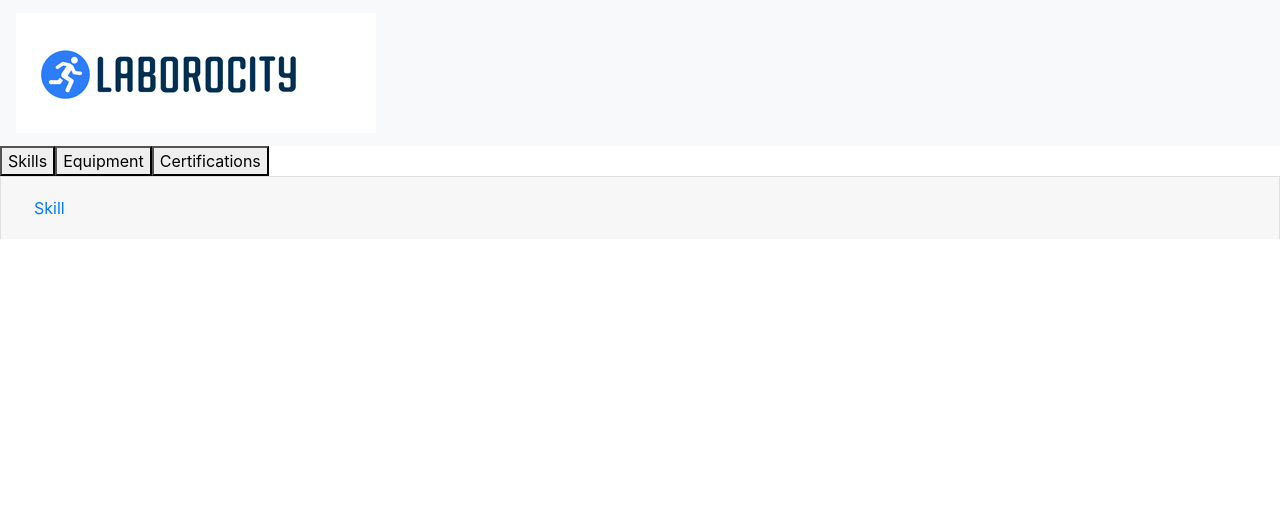
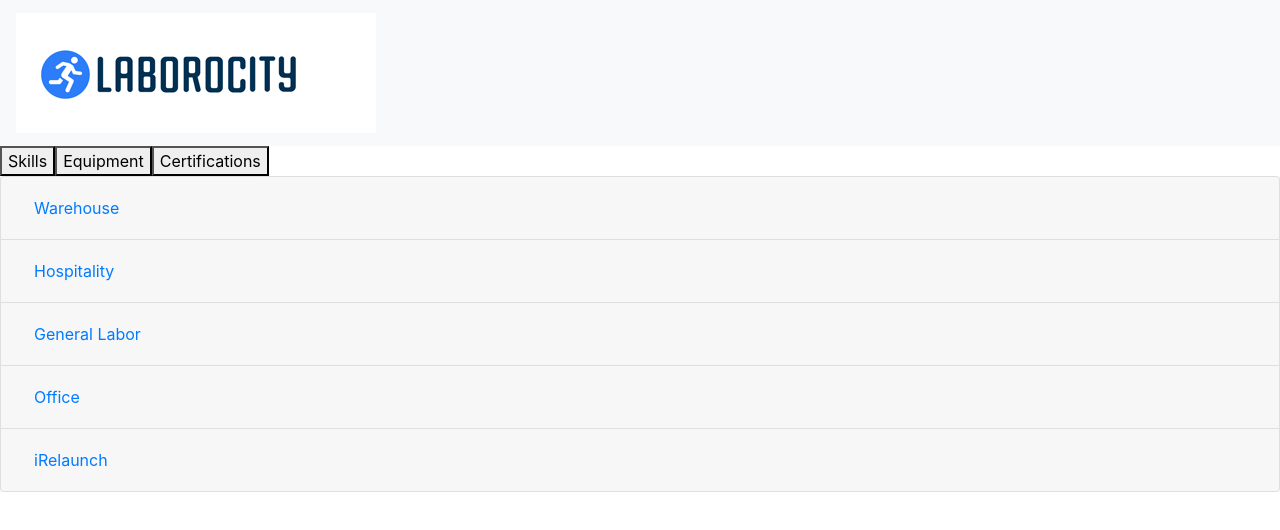
Before and after one commit to AudreyJones/Doer-App, a React (Create React App) app: page /skills in a window 1280 px wide. Shown: the top 530 px of the page. Built offline with nearby package versions, Linux system fonts and the light colour scheme; no server answers.

Commit message:
Working on passing App state down via props

```diff
--- a/src/App.js
+++ b/src/App.js
@@ -3,18 +3,12 @@ import {BrowserRouter as Router, Route, Link, Switch} from 'react-router-dom';
 import './App.css';
 import {Image, Navbar} from 'react-bootstrap';
 import Laborocity from './Laborocity.png';
+import {connect} from 'react-redux'
+import { fetchSkills, addSkill } from './actions/skills'
 
-
-
-// import AppContainer from './containers/AppContainer';
-
-
-
-// importing our various Containers and Presentational components...
 import SkillsForm from './components/SkillsForm';
 import Equipment from './components/Equipment';
 import Certifications from './components/Certifications';
-
 
 
 
@@ -29,8 +23,9 @@ class App extends Component {
 
   render() {
   console.log("App state:", this.state)
+  console.log("App props:", this.props)
+
     return (
-
       <Router>
       <div >
       <Navbar bg="light">
@@ -44,8 +39,6 @@ class App extends Component {
 
 
         <Switch>
-          {/* <Route exact path="/materials/:id" component={MaterialShow}/>
-          <Route exact path="/projects/:id" component={ProjectShow}/> */}
           <Route exact path="/certifications" component = {Certifications}/>
           <Route exact path="/equipment" component = {Equipment}/>
           <Route exact path="/skills" component = {SkillsForm}/>
@@ -57,4 +50,13 @@ class App extends Component {
   }
 }
 
-export default App;
+const mapStateToProps = state => {
+  console.log("mapStateToProps, App state: ", state)
+  // debugger
+  return {
+    // Naming the prop held by the App and what we're filling it with.
+          skills: state.skills.skills
+  }
+}
+
+export default connect(mapStateToProps, { fetchSkills, addSkill })(App)
--- a/src/components/SkillsForm.js
+++ b/src/components/SkillsForm.js
@@ -1,7 +1,11 @@
 import React, { Component } from 'react';
 import {connect} from 'react-redux'
 import { fetchSkills, addSkill } from '../actions/skills'
-import {Accordion, Form, Switch, Card, Button} from 'react-bootstrap';
+import {Accordion, Form, Col, Switch, Card, Button, Container} from 'react-bootstrap';
+import Slider from '@material-ui/core/Slider';
+
+
+
 
 
 class SkillsForm extends Component {
@@ -9,7 +13,7 @@ class SkillsForm extends Component {
     constructor(props) {
         super(props);
         this.state = {
-            name:'',
+            skills:[],
             category_ids:[],
             equipment: []
 
@@ -29,15 +33,98 @@ class SkillsForm extends Component {
         return (
             <div>
                 {/* {allSkills.map(skill =>   */}
-
                     <Accordion>
                         <Card>
                             <Card.Header>
                             <Accordion.Toggle as={Button} variant="link" eventKey="0">
-                                Skill
+                                Warehouse
                             </Accordion.Toggle>
                             </Card.Header>
                             <Accordion.Collapse eventKey="0">
+                            <Card.Body>
+                                Body
+                            </Card.Body>
+                            </Accordion.Collapse>
+                        </Card>
+
+                        <Card>
+                            <Card.Header>
+                            <Accordion.Toggle as={Button} variant="link" eventKey="1">
+                                Hospitality
+                            </Accordion.Toggle>
+                            </Card.Header>
+                            <Accordion.Collapse eventKey="1">
+                            <Card.Body>
+                                Body
+                            </Card.Body>
+                            </Accordion.Collapse>
+                        </Card>
+
+                        <Card>
+                            <Card.Header>
+                            <Accordion.Toggle as={Button} variant="link" eventKey="2">
+                                General Labor
+                            </Accordion.Toggle>
+                            </Card.Header>
+                            <Accordion.Collapse eventKey="2">
+                            <Card.Body>
+                                <Form>
+
+                                    <Form.Group>
+                                        <Form.Row>
+                                            <Col>
+                                                <Form.Check id="Restoration" label="Restoration" value="Restoration"/>
+                                            </Col>
+                                            <Col>
+                                                My Experience: {} years
+                                            </Col>
+                                        </Form.Row>
+                                        <Slider
+
+
+                                        />
+                                    </Form.Group>
+
+                                    <Form.Group>
+                                    <Form.Check label="Construction" value="Construction"/>
+                                    <Slider
+                                            defaultValue={0}
+                                        />
+                                    </Form.Group>
+
+                                    <Form.Group>
+                                    <Form.Check label="Painting" value="Painting"/>
+                                    <Slider
+                                            defaultValue={0}
+                                        />
+                                    </Form.Group>
+
+
+                                </Form>
+                            </Card.Body>
+                            </Accordion.Collapse>
+                        </Card>
+
+                        <Card>
+                            <Card.Header>
+                            <Accordion.Toggle as={Button} variant="link" eventKey="3">
+                                Office
+                            </Accordion.Toggle>
+                            </Card.Header>
+                            <Accordion.Collapse eventKey="3">
+                            <Card.Body>
+                                Body
+                            </Card.Body>
+                            </Accordion.Collapse>
+                        </Card>
+
+                        <Card>
+                            <Card.Header>
+                            <Accordion.Toggle as={Button} variant="link" eventKey="4">
+                                iRelaunch
+                            </Accordion.Toggle>
+                            </Card.Header>
+                            <Accordion.Collapse eventKey="4">
                             <Card.Body>
                                 Body
                             </Card.Body>
```
